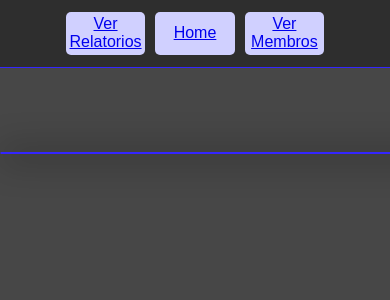
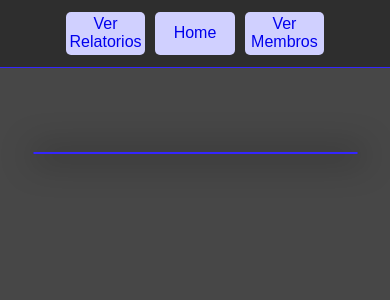
Before and after one commit to Leonardo-Reis/Relatorio-Papo-Reto, a Flask app: page /usuario/grupo/relatorios in a window 390 px wide; the page is wider, and only the part inside the window is pictured. Shown: the top 300 px of that part. Run offline with Flask 2, Linux system fonts and the light colour scheme; the visitor is signed in with stand-in values (Sample User, id 1); data comes from the database, SQL or seed files in the repository.

Commit message:
Responsividade na view dos relatorios

```diff
--- a/app/static/grupo-relatorios/grupo-relatorios.css
+++ b/app/static/grupo-relatorios/grupo-relatorios.css
@@ -3,6 +3,7 @@
     padding: 0;
     box-sizing: border-box;
     font-family: sans-serif;
+    text-decoration: none;
 }
 
 body {
@@ -15,11 +16,13 @@ h1, h2, label, textarea {
 
 main {
     background-color: rgb(46, 46, 46);
+
     display: flex;
     flex-direction: column;
     flex-wrap:nowrap;
+
     margin: 10vh auto;
-    width: 520px;
+    width: 525px;
 
     border: solid 1px rgb(52, 37, 255);
     border-radius: 10px;
@@ -37,6 +40,7 @@ textarea {
 
     border-radius: 10px;
     border: solid 1px rgb(52, 37, 255);
+
     background-color: rgba(0,0,0,0.42);
 
     text-align: center;
@@ -53,7 +57,6 @@ textarea {
 
 .bloco-membro h2 {
     margin: 15px;
-
 }
 
 .bloco-semanas {
@@ -68,3 +71,10 @@ textarea {
     flex-direction: column;
     align-items: center;
 }
+
+
+@media (max-width: 500px) {
+    main {
+        width: 325px;
+    }
+}
```
